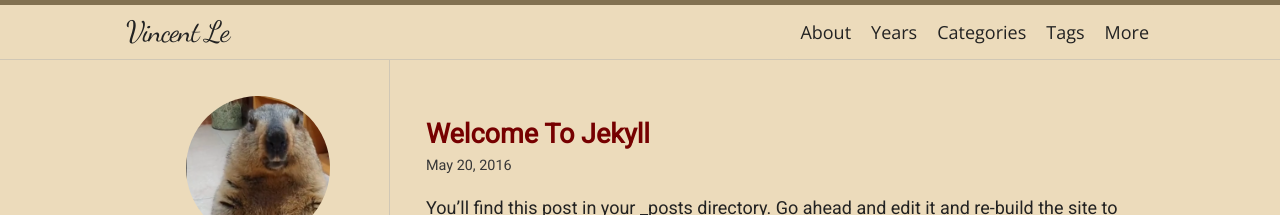
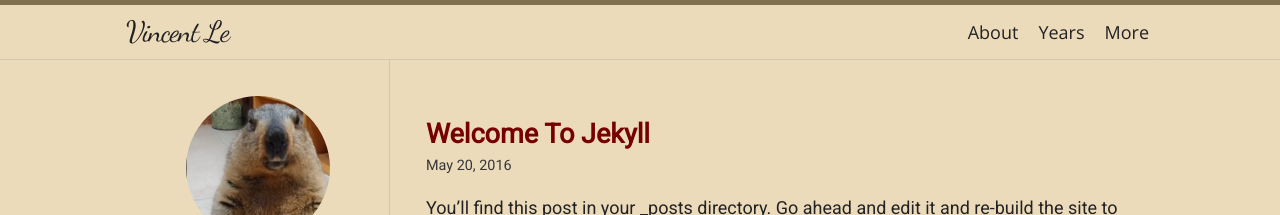
Before and after one commit to vincent-leGIT/vincent-leGIT.github.io, a Jekyll site: the page built from index.html, in a window 1280 px wide. Shown: the top 215 px of the page. Built offline with Jekyll 4.4.1, drawn with Linux system fonts in a browser that asks for light colours; nearby versions of some CDN libraries; some web fonts are replaced; the list of posts is cut into pages by our own code.

Commit message:
Update navigation.yml

```diff
--- a/_data/navigation.yml
+++ b/_data/navigation.yml
@@ -2,10 +2,6 @@
   url: /about/
 - title: Years
   url: /years/
-- title: Categories
-  url: /categories/
-- title: Tags
-  url: /tags/
 - title: More
   sublinks:
     - title: FAQ
```
